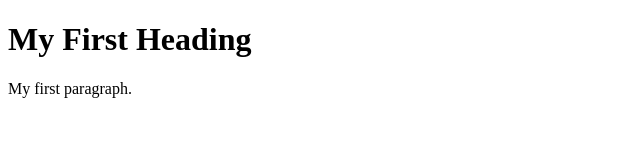
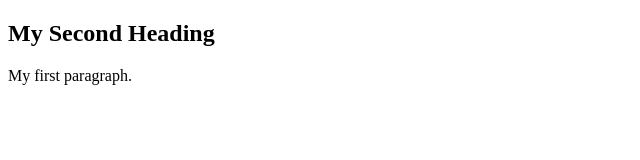
Before and after one commit to Paki98/Paki98, a plain HTML site: page index.html in a window 1280 px wide. Shown: the whole page, without its empty margins (0-640 px from the left). Drawn offline with Linux system fonts and the light colour scheme.

Commit message:
second commit

```diff
--- a/index.html
+++ b/index.html
@@ -2,7 +2,7 @@
 <html>
 <body>
 
-<h1>My First Heading</h1>
+<h2>My Second Heading</h2>
 <p>My first paragraph.</p>
 
 </body>
```
